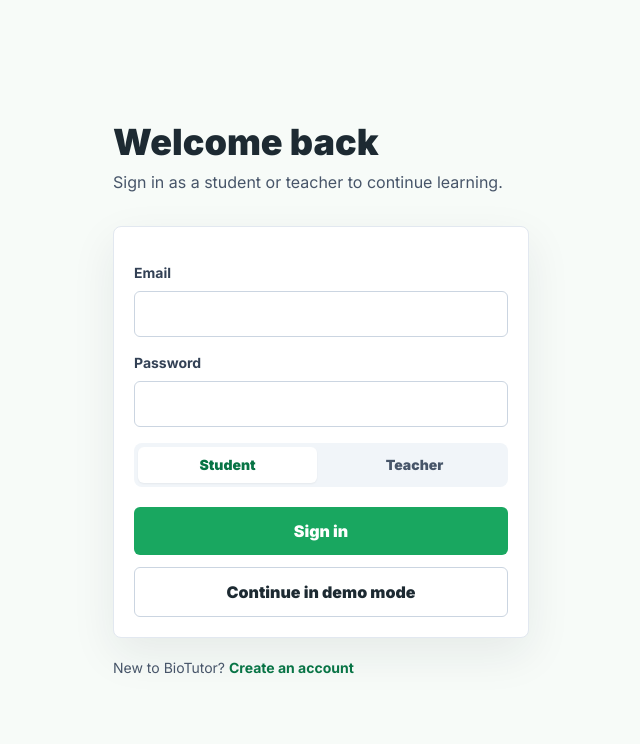
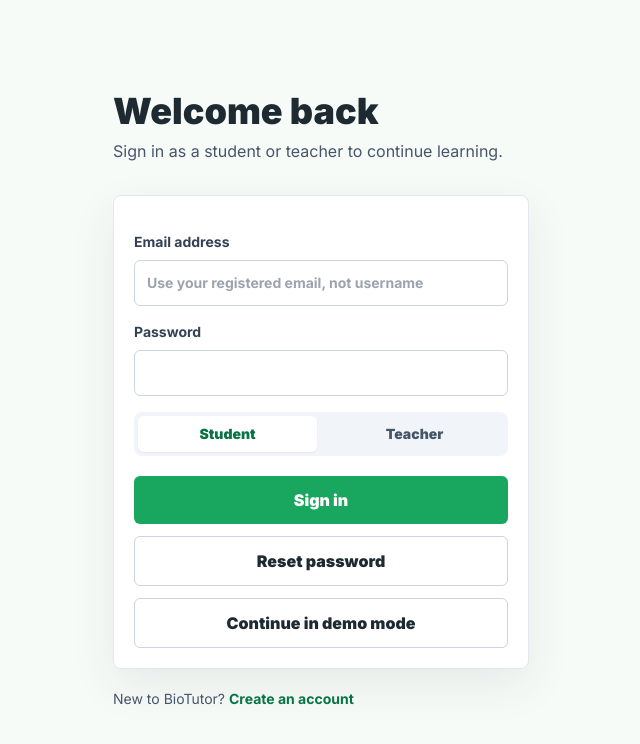
Before and after one commit to Kamsal01/BioTutorAI, a Next.js app: page /login in a window 1280 px wide. Shown: the top 744 px of the page, without its empty margins (319-959 px from the left). Built offline with nearby package versions, Linux system fonts and the light colour scheme.

Commit message:
Improve login credential guidance

```diff
--- a/components/auth-form.tsx
+++ b/components/auth-form.tsx
@@ -1,6 +1,6 @@
 "use client";
 
-import { useState } from "react";
+import { useState, useTransition } from "react";
 import { useRouter } from "next/navigation";
 import { createClient } from "@/lib/supabase/client";
 import type { Role } from "@/lib/types";
@@ -16,15 +16,42 @@ function isSupabaseConfigured() {
   );
 }
 
+function friendlyAuthMessage(message: string, mode: "login" | "register") {
+  const lower = message.toLowerCase();
+
+  if (lower.includes("invalid login credentials")) {
+    return "Invalid login credentials. Please use the email address you registered with, not your name or username, and check the password. If you have not created an account yet, click Create an account below.";
+  }
+
+  if (lower.includes("email not confirmed")) {
+    return "Your email has not been confirmed yet. Check your inbox for the Supabase confirmation email, then try signing in again.";
+  }
+
+  if (lower.includes("user already registered") || lower.includes("already registered")) {
+    return "This email is already registered. Go to Sign in, or use the password reset option if you forgot the password.";
+  }
+
+  if (lower.includes("password")) {
+    return mode === "login"
+      ? "The password does not match this email address. Try again or send a password reset link."
+      : message;
+  }
+
+  return message;
+}
+
 export function AuthForm({ mode }: { mode: "login" | "register" }) {
   const router = useRouter();
   const [role, setRole] = useState<Role>("student");
+  const [email, setEmail] = useState("");
   const [message, setMessage] = useState("");
+  const [isPending, startTransition] = useTransition();
 
   async function submit(formData: FormData) {
-    const email = String(formData.get("email"));
-    const password = String(formData.get("password"));
-    const fullName = String(formData.get("fullName") || "");
+    const normalizedEmail = String(formData.get("email") || "").trim().toLowerCase();
+    const password = String(formData.get("password") || "");
+    const fullName = String(formData.get("fullName") || "").trim();
+    setEmail(normalizedEmail);
 
     if (!isSupabaseConfigured()) {
       setMessage("Supabase is not connected yet. Use demo mode now, or add your real Supabase URL and anon key in .env.local, then restart the dev server.");
@@ -35,8 +62,8 @@ export function AuthForm({ mode }: { mode: "login" | "register" }) {
     const response = await (async () => {
       try {
         return mode === "login"
-          ? await supabase.auth.signInWithPassword({ email, password })
-          : await supabase.auth.signUp({ email, password, options: { data: { role, full_name: fullName } } });
+          ? await supabase.auth.signInWithPassword({ email: normalizedEmail, password })
+          : await supabase.auth.signUp({ email: normalizedEmail, password, options: { data: { role, full_name: fullName } } });
       } catch {
         return {
           error: {
@@ -47,11 +74,42 @@ export function AuthForm({ mode }: { mode: "login" | "register" }) {
     })();
 
     if (response.error) {
-      setMessage(response.error.message);
+      setMessage(friendlyAuthMessage(response.error.message, mode));
       return;
     }
 
-    router.push(role === "teacher" ? "/teacher" : "/student");
+    if (mode === "register" && !response.data.session) {
+      setMessage("Account created. Check your email for the confirmation link, then come back to sign in.");
+      return;
+    }
+
+    const actualRole = response.data.user?.user_metadata?.role === "teacher" ? "teacher" : role;
+    startTransition(() => router.push(actualRole === "teacher" ? "/teacher" : "/student"));
+  }
+
+  async function sendPasswordReset() {
+    const normalizedEmail = email.trim().toLowerCase();
+    if (!normalizedEmail) {
+      setMessage("Enter your registered email address first, then click reset password.");
+      return;
+    }
+
+    if (!isSupabaseConfigured()) {
+      setMessage("Supabase is not connected yet, so password reset cannot be sent.");
+      return;
+    }
+
+    const supabase = createClient();
+    const { error } = await supabase.auth.resetPasswordForEmail(normalizedEmail, {
+      redirectTo: `${window.location.origin}/login`
+    });
+
+    if (error) {
+      setMessage(friendlyAuthMessage(error.message, mode));
+      return;
+    }
+
+    setMessage("Password reset link sent. Check the inbox for your registered email address.");
   }
 
   return (
@@ -61,8 +119,8 @@ export function AuthForm({ mode }: { mode: "login" | "register" }) {
           <input name="fullName" required className="mt-2 w-full rounded-md border border-slate-300 px-3 py-3" />
         </label>
       ) : null}
-      <label className="mt-4 block text-sm font-bold text-slate-700">Email
-        <input name="email" type="email" required className="mt-2 w-full rounded-md border border-slate-300 px-3 py-3" />
+      <label className="mt-4 block text-sm font-bold text-slate-700">Email address
+        <input name="email" type="email" required value={email} onChange={(event) => setEmail(event.target.value)} placeholder="Use your registered email, not username" className="mt-2 w-full rounded-md border border-slate-300 px-3 py-3" />
       </label>
       <label className="mt-4 block text-sm font-bold text-slate-700">Password
         <input name="password" type="password" required minLength={6} className="mt-2 w-full rounded-md border border-slate-300 px-3 py-3" />
@@ -72,8 +130,13 @@ export function AuthForm({ mode }: { mode: "login" | "register" }) {
           <button key={item} type="button" onClick={() => setRole(item)} className={`rounded-md px-3 py-2 text-sm font-black capitalize ${role === item ? "bg-white text-leaf-700 shadow-sm" : "text-slate-600"}`}>{item}</button>
         ))}
       </div>
-      {message ? <p className="mt-3 text-sm font-semibold text-coral">{message}</p> : null}
-      <button className="mt-5 w-full rounded-md bg-leaf-500 px-4 py-3 font-black text-white hover:bg-leaf-700">{mode === "login" ? "Sign in" : "Create account"}</button>
+      {message ? <p className="mt-3 rounded-md bg-red-50 px-3 py-2 text-sm font-semibold text-coral">{message}</p> : null}
+      <button disabled={isPending} className="mt-5 w-full rounded-md bg-leaf-500 px-4 py-3 font-black text-white hover:bg-leaf-700 disabled:cursor-not-allowed disabled:opacity-60">{isPending ? "Please wait" : mode === "login" ? "Sign in" : "Create account"}</button>
+      {mode === "login" ? (
+        <button type="button" onClick={sendPasswordReset} className="mt-3 w-full rounded-md border border-slate-300 bg-white px-4 py-3 font-black text-ink hover:bg-slate-50">
+          Reset password
+        </button>
+      ) : null}
       <button type="button" onClick={() => router.push(role === "teacher" ? "/teacher" : "/student")} className="mt-3 w-full rounded-md border border-slate-300 bg-white px-4 py-3 font-black text-ink hover:bg-slate-50">
         Continue in demo mode
       </button>
```
